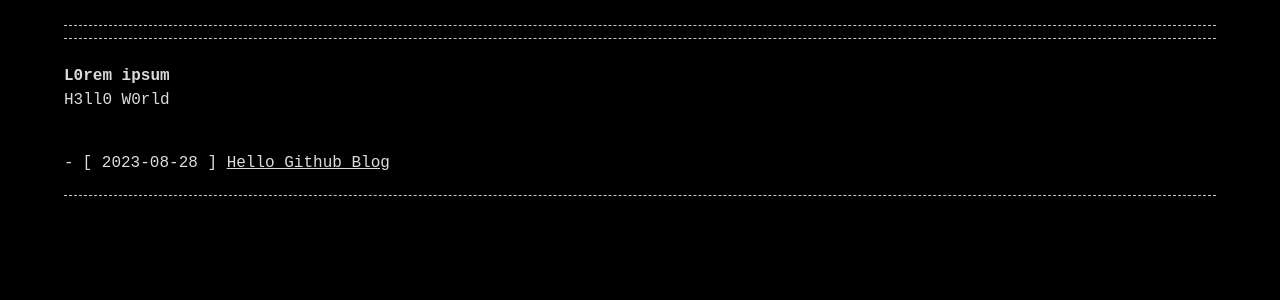
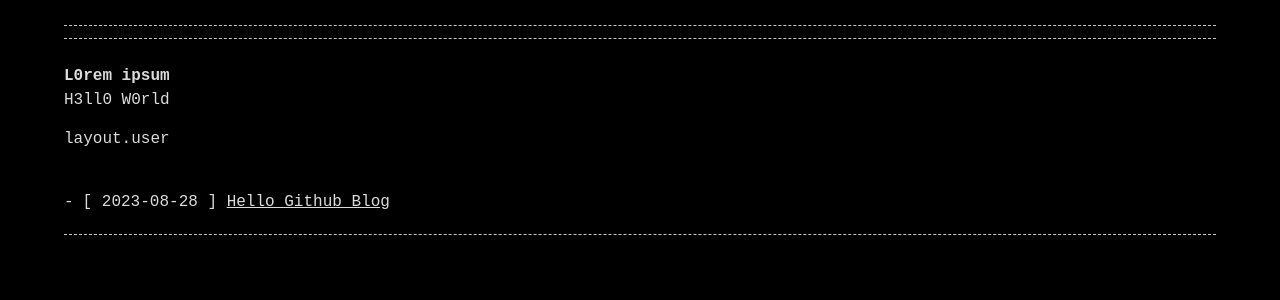
Before and after one commit to setpasslock/setpasslock.github.io, a Jekyll site: the page built from index.md, in a window 1280 px wide. Shown: the top 300 px of the page. Built offline with Jekyll 4.4.1, drawn with Linux system fonts in a browser that asks for light colours; our own code applies the rules of GitHub Pages for plain Markdown files.

Commit message:
Update index.md

```diff
--- a/index.md
+++ b/index.md
@@ -9,4 +9,4 @@ user: @setpasslock
 
 H3ll0 W0rld
 
-<p>{{ layout.user }}</p>
+<p>layout.user</p>
```
